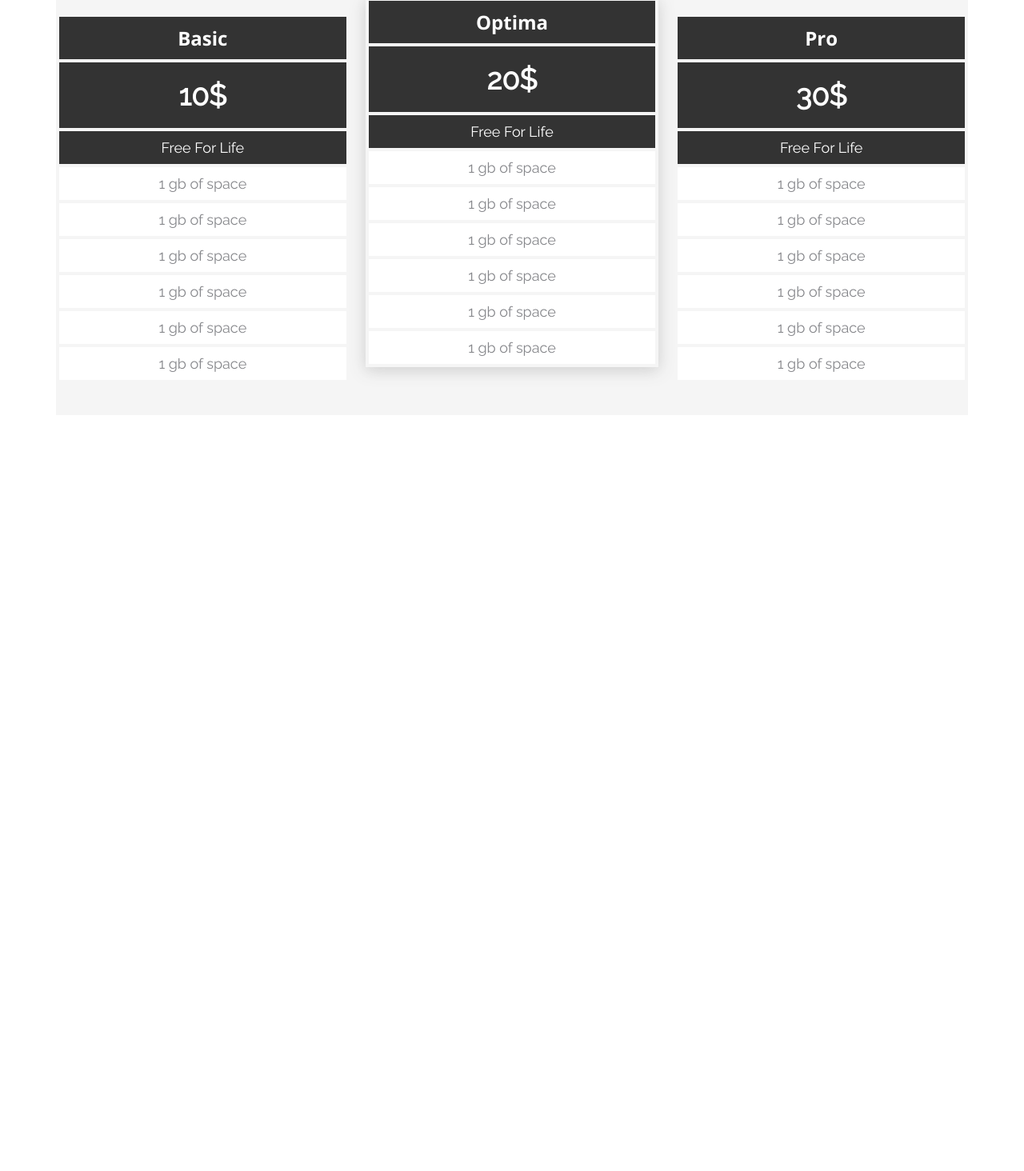
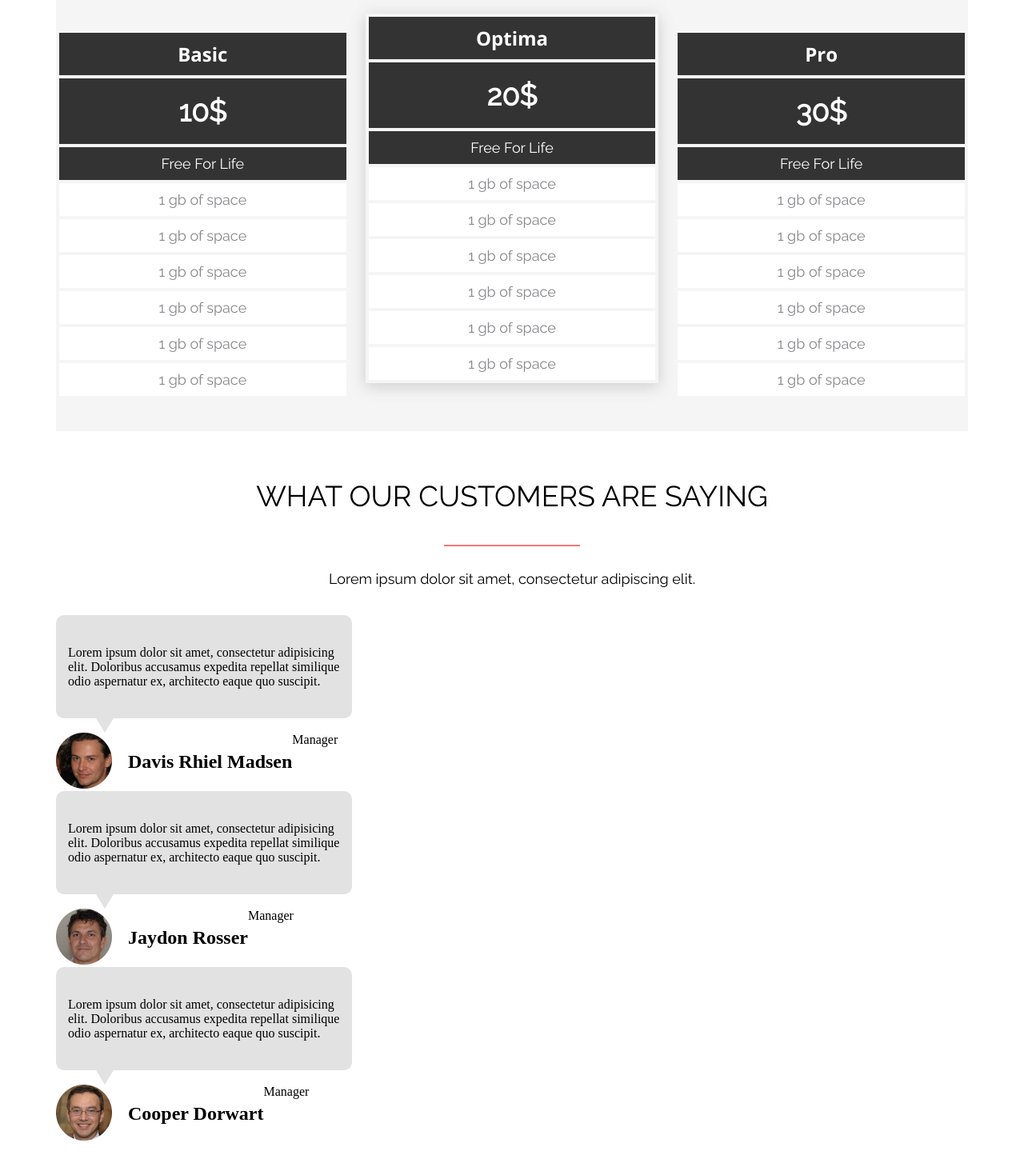
Before and after one commit to Kosarevsky/TMS, a plain HTML site: page HomeWork/index.html in a window 1280 px wide. Shown: the part 776-2240 px from the top of the page at 80% size. Before the commit the page ends 1295 px from the top, so only its background shows below. Drawn offline with nearby package versions, Linux system fonts and the light colour scheme.

Commit message:
homework

```diff
--- a/HomeWork/css/style.css
+++ b/HomeWork/css/style.css
@@ -100,7 +100,6 @@ h2{
 
 .pricing{
     background: #F5F5F5;
-    padding: 15px 0 40px;
 }
 
 .pricing__title{
@@ -108,7 +107,6 @@ h2{
 }
 
 .pricing_content{
-
     font-family: 'Raleway', sans-serif;
     font-style: normal;
     font-weight: 400;
@@ -120,7 +118,7 @@ h2{
 .pricing__wrap{
     display: flex;
     align-items: flex-end;
-    margin-top: 30px;
+    margin-top: 35px;
 }
 
 .pricing__card {
@@ -134,7 +132,6 @@ h2{
     border: 2px solid #F5F5F5;
     width: 370px;
     text-align: center;
-
 }
 
 .pricing__card-top
@@ -193,6 +190,58 @@ h2{
     padding: 10px;
 }
 
+.customer{
+    padding: 30px 0 40px;
+}
+
+.customer__wrap{
+    display: flex;
+    flex-direction: column;
+    margin-top: 35px;
+}
+
+.customer__card{
+    display: flex;
+
+    justify-content: center;
+
+    width: 370px;
+    background: #E2E2E2;
+    border-radius: 10px;
+    padding: 38px 15px 37px 15px ;
+}
+
+#customer__card__triangle-down {
+	width: 0;
+	height: 0;
+	border-left: 11px solid transparent;
+	border-right: 11px solid transparent;
+	border-top: 18px solid #E2E2E2;
+    margin-left: 50px;
+}
+
+.customer__sub__card{
+    display: flex;
+}
+
+.sub__card__img__circle{
+    width: 70px;
+    height: 70px;
+    border-radius: 50%;
+
+}
+
+.customer__subcard__name{
+    font-family: 'Open Sans' sans-serif;
+    font-style: normal;
+    font-weight: 700;
+    font-size: 24px;
+    line-height: 33px;
+    display: flex;
+    align-items: center;
+    padding: 20px 0px 20px 20px;
+
+}
 .separator{
     display: flex;
     margin: 10px auto 30px;
--- a/HomeWork/index.html
+++ b/HomeWork/index.html
@@ -35,7 +35,7 @@
 
                     </div>
                 </div>
-            <div class="pricing">
+            <div class="pricing customer">
                 <div class="pricing__title">
                     <h2>Pricing Options</h2>
                     <div class="separator"> </div>
@@ -89,6 +89,69 @@
                     </div>
                 </div>
             </div>
+
+            <div class="customer">
+                <div class="pricing__title">
+                    <h2>what our customers are saying</h2>
+                    <div class="separator"> </div>
+                    <p class="pricing_content">
+                        Lorem ipsum dolor sit amet, consectetur adipiscing elit.
+                    </p>
+                </div>
+
+                <div class="customer__wrap">
+                    <div class="customer__card">
+                        <p>Lorem ipsum dolor sit amet,
+                            consectetur adipisicing elit. Doloribus
+                            accusamus expedita repellat similique
+                            odio aspernatur ex, architecto eaque
+                            quo suscipit.</p>
+
+                    </div>
+                    <div id="customer__card__triangle-down"></div>
+                    <div class="customer__sub__card">
+                        <div class="sub__card__img__circle">
+                            <img src="img/customer1.png">
+                        </div>
+                        <h3 class="customer__subcard__name">Davis Rhiel Madsen</h3>
+                        <p>Manager</p>
+                    </div>
+
+                    <div class="customer__card">
+                        <p>Lorem ipsum dolor sit amet,
+                            consectetur adipisicing elit. Doloribus
+                            accusamus expedita repellat similique
+                            odio aspernatur ex, architecto eaque
+                            quo suscipit.</p>
+                     </div>
+                    <div id="customer__card__triangle-down"></div>
+                    <div class="customer__sub__card">
+                        <div class="sub__card__img__circle">
+                            <img src="img/customer2.png">
+                        </div>
+                        <h3 class="customer__subcard__name">Jaydon Rosser</h3>
+                        <p>Manager</p>
+                    </div>
+
+                    <div class="customer__card">
+                        <p>Lorem ipsum dolor sit amet,
+                            consectetur adipisicing elit. Doloribus
+                            accusamus expedita repellat similique
+                            odio aspernatur ex, architecto eaque
+                            quo suscipit.</p>
+                    </div>
+                    <div id="customer__card__triangle-down"></div>
+                    <div class="customer__sub__card">
+                        <div class="sub__card__img__circle">
+                            <img src="img/customer3.png">
+                        </div>
+                        <h3 class="customer__subcard__name">Cooper Dorwart</h3>
+                        <p>Manager</p>
+                    </div>
+
+                </div>
+            </div>
+
         </div>
     </section>
 
```
Also changed, not shown: HomeWork/img/customer1.png (added), HomeWork/img/customer2.png (added), HomeWork/img/customer3.png (added).
